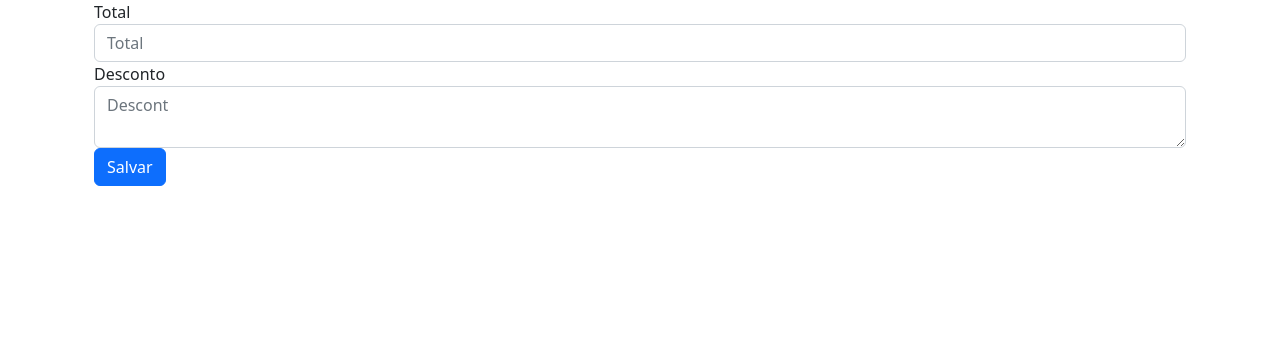
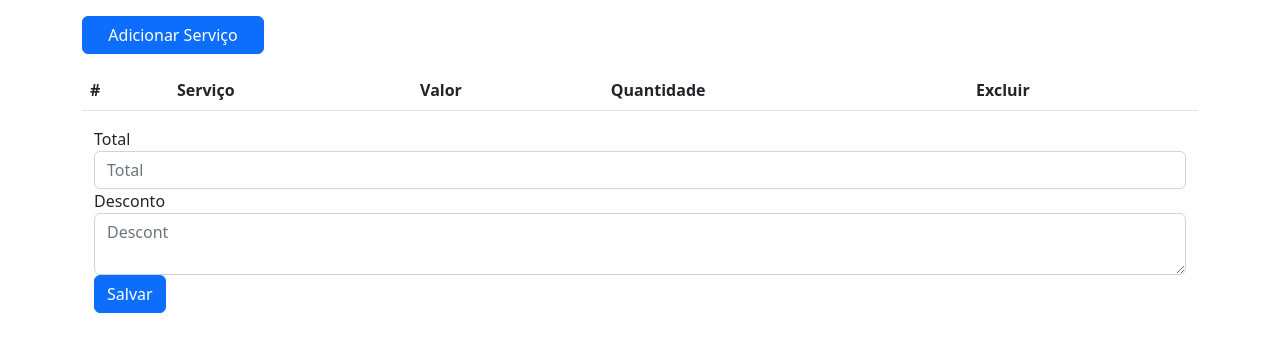
Before and after one commit to Renan0Rocha/Service-Management, a PHP site: page /GerOrdem.php in a window 1280 px wide. Shown: the part 430-782 px from the top of the page. Run offline with PHP 8.4, Linux system fonts and the light colour scheme; data that the repository does not hold is empty; some libraries are stand-ins or nearby versions.

Commit message:
Adição - Parte JavaScript

```diff
--- a/PDO/Classes/Conexao.class.php
+++ b/PDO/Classes/Conexao.class.php
@@ -13,13 +13,13 @@ final class Conexao{
             define('db_host', 'localhost');
         }
         if(!defined('db_pass')){
-            define('db_pass', 'Star@pixel4268!');
+            define('db_pass', 'root');
         }
         if(!defined('db_name')){
             define('db_name', 'AulaTec');
         }
         if(!defined('db_port')){
-            define('db_port', 3306);
+            define('db_port', 3360);
         }
         try{
             $conn = new PDO('mysql:host='.db_host.'; port='.db_port.'; dbname='.db_name, db_user, db_pass, array(PDO::MYSQL_ATTR_INIT_COMMAND =>"SET NAMES utf8"));
--- a/PDO/GerOrdem.php
+++ b/PDO/GerOrdem.php
@@ -54,7 +54,7 @@
                     window.location.href = 'ordens.php';
                 </script>
             <?php
-            } else{
+            } else {
             ?>
 
                 <form action="<?php htmlspecialchars($_SERVER['PHP_SELF']) ?>" method="post">
@@ -84,6 +84,77 @@
                             </select>
                         </div>
                     </div>
+
+                    <!-- Modal -->
+                    <div class="modal fade" id="modalOS" tabindex="-1" aria-labelledby="exampleModalLabel" aria-hidden="true">
+                        <div class="modal-dialog modal-xl">
+                            <div class="modal-content">
+                                <div class="modal-header">
+                                    <h1 class="modal-title fs-5" id="exampleModalLabel">Lista de Serviços</h1>
+                                    <button type="button" class="btn-close" data-bs-dismiss="modal" aria-label="Close"></button>
+
+                                </div>
+                                <div class="modal-body">
+
+                                    <table class="table">
+                                        <thead>
+                                            <tr>
+                                                <th scope="col">#</th>
+                                                <th scope="col">Serviço</th>
+                                                <th scope="col">Valor</th>
+                                                <th scope="col">Adionar</th>
+                                            </tr>
+                                        </thead>
+                                        <tbody>
+                                            <tr>
+                                                <th scope="row">1</th>
+                                                <td>Formatar Notebook</td>
+                                                <td>250.00</td>
+                                                <td><button type="button" class="btn btn-primary" onclick="addServico(1, 'Formatar Notebook', 250)"><i class="bi bi-plus-square"></i></td>
+                                            </tr>
+                                            <tr>
+                                                <th scope="row">2</th>
+                                                <td>Jacob</td>
+                                                <td>Thornton</td>
+                                                <td>@fat</td>
+                                            </tr>
+                                            <tr>
+                                                <th scope="row">3</th>
+                                                <td colspan="2">Larry the Bird</td>
+                                                <td>@twitter</td>
+                                            </tr>
+                                        </tbody>
+                                    </table>
+                                </div>
+                                <div class="modal-footer">
+                                    <button type="button" class="btn btn-secondary" data-bs-dismiss="modal">Fechar</button>
+                                    <button type="button" class="btn btn-primary">Salvar Mudanças</button>
+                                </div>
+                            </div>
+                        </div>
+                    </div>
+
+                    <div class="row mt-3 col-md-2">
+                        <!-- Button trigger modal -->
+                        <button type="button" class="btn btn-primary" data-bs-toggle="modal" data-bs-target="#modalOS">
+                            Adicionar Serviço
+                        </button>
+                    </div>
+                    <div class="row mt-3">
+                        <table class="table">
+                            <thead>
+                                <tr>
+                                    <th scope="col">#</th>
+                                    <th scope="col">Serviço</th>
+                                    <th scope="col">Valor</th>
+                                    <th scope="col">Quantidade</th>
+                                    <th scope=""col>Excluir</th>
+                                </tr>
+                            </thead>
+                            <tbody id="itemOS">
+                            </tbody>
+                        </table>
+                    </div>
                     <div>
                         <label for="txtTotal">Total</label>
                         <input type="text" class="form-control" id="txtTotal" name="txtTotal" placeholder="Total" value="<?php echo isset($ordemEdit->totalOS) ? $ordemEdit->totalOS : null ?>">
@@ -101,6 +172,7 @@
             ?>
         </section>
     </div>
+    <script src="js/script.js"></script>
     <?php include '_parts/_linkJS.php'; ?>
 </body>
 
--- /dev/null
+++ b/PDO/js/script.js
@@ -0,0 +1,7 @@
+function addServico(id, nome, valor){
+    bootstrap.Modal.getOrCreateInstance(document.getElementById('modalOS')).hide();
+    const tcorpo = document.getElementById('itemOS');
+    const linha = document.createElement('tr');
+    linha.innerHTML="<td>"+id+"</td><td>"+nome+"</td>";
+    tcorpo.appendChild(linha);
+}
--- a/PDO/ordens.php
+++ b/PDO/ordens.php
@@ -60,6 +60,7 @@
             <i class="bi bi-file-earmark"></i> Novo
         </a>
     </div>
+    <script src="js/script.js"></script>
     <?php include '_parts/_linkJS.php'; ?>
 </body>
 
```
Lines whose indentation alone changed are shown as unchanged.
